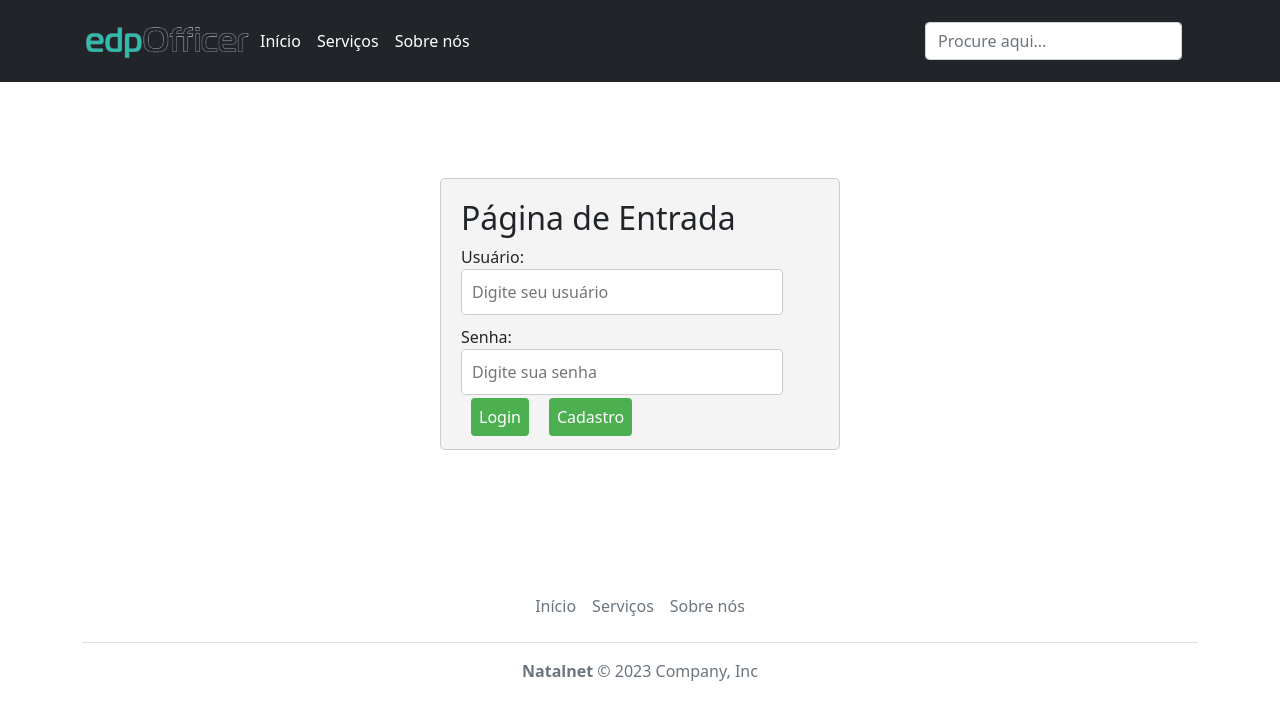
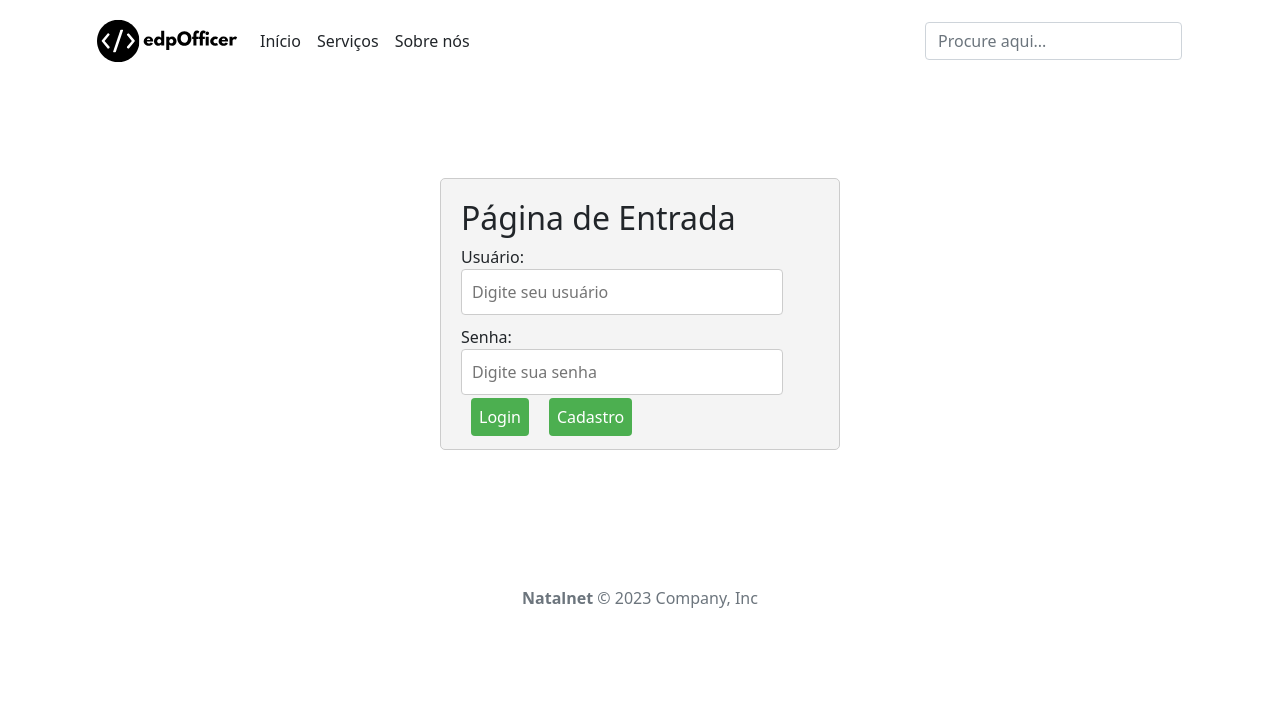
Before and after one commit to Natalnet/edpofficer, a Next.js app: page / in a window 1280 px wide. Shown: the top 720 px of the page. Built offline with nearby package versions, Linux system fonts and the light colour scheme.

Commit message:
new style and logo add

```diff
--- a/src/components/Footer.js
+++ b/src/components/Footer.js
@@ -1,11 +1,13 @@
-import styles from '../styles/Footer.module.css'
+import Link from "next/link";
 
-export default function Footer() {
-  return (
-    <footer className={styles.footer}>
-      <div>
-        <span>Natalnet</span> &copy; 2023
-      </div>
-    </footer>
-  )
-}
+const Footer_teste = () => {
+    return (
+        <div className="container">
+            <footer className="py-3 my-4">
+                <p className="text-center text-muted"><strong>Natalnet</strong> © 2023 Company, Inc</p>
+            </footer>
+        </div>
+    );
+};
+
+export default Footer_teste;
--- a/src/components/Footer_teste.js
+++ /dev/null
@@ -1,30 +0,0 @@
-import Link from "next/link";
-
-const Footer_teste = () => {
-    return (
-        <div className="container">
-            <footer className="py-3 my-4">
-                <ul className="nav justify-content-center border-bottom pb-3 mb-3">
-                    <li className="nav-item">
-                        <Link href="/" className="nav-link px-2 text-muted">
-                            Início
-                        </Link>
-                    </li>
-                    <li className="nav-item">
-                        <Link href="services" className="nav-link px-2 text-muted">
-                            Serviços
-                        </Link>
-                    </li>
-                    <li className="nav-item">
-                        <Link href="about" className="nav-link px-2 text-muted">
-                            Sobre nós
-                        </Link>
-                    </li>
-                </ul>
-                <p className="text-center text-muted"><strong>Natalnet</strong> © 2023 Company, Inc</p>
-            </footer>
-        </div>
-    );
-};
-
-export default Footer_teste;
--- a/src/components/Layout.js
+++ b/src/components/Layout.js
@@ -3,9 +3,6 @@ import Navbar from "./Navbar";
 import Footer from "./Footer";
 import Head from "next/head";
 import Script from "next/script";
-
-import Navbar_teste from "./Navbar_teste";
-import Footer_teste from "./Footer_teste";
 
 const inter = Inter({ subsets: ["latin"] });
 
@@ -21,13 +18,13 @@ export default function Layout({ children }) {
           integrity="sha384-giJF6kkoqNQ00vy+HMDP7azOuL0xtbfIcaT9wjKHr8RbDVddVHyTfAAsrekwKmP1"
           crossOrigin="anonymous"
         />
-        <title>EdpOffice</title>
+        <title>EdpOfficer</title>
       </Head>
       {/* <Navbar/> */}
-      <Navbar_teste/>
+      <Navbar />
       <main className="main-container">{children}</main>
       {/* <Footer/> */}
-      <Footer_teste />
+      <Footer />
       <Script
         src="https://cdn.jsdelivr.net/npm/bootstrap@5.0.0-beta1/dist/js/bootstrap.bundle.min.js"
         integrity="sha384-ygbV9kiqUc6oa4msXn9868pTtWMgiQaeYH7/t7LECLbyPA2x65Kgf80OJFdroafW"
--- a/src/components/Navbar.js
+++ b/src/components/Navbar.js
@@ -1,33 +1,54 @@
-import Link from "next/link";
 import styles from "../styles/Navbar.module.css";
 import Image from "next/image";
+import Link from "next/link";
 
-export default function Navbar() {
+const Navbar_teste = () => {
   return (
-    <>
-      <div className={styles.main}>
+    <header className="p-3 bg-white text-white">
+      <div className="container">
+        <div className="d-flex flex-wrap align-items-center justify-content-center justify-content-lg-start">
+          <Link
+            href="/"
+            className="d-flex align-items-center mb-2 mb-lg-0 text-white text-decoration-none"
+          >
             <Image
               className={styles.logo}
-          src="/images/project-logo.png"
+              src="/images/newlogoNavbar.svg"
               alt="Logo"
               width="170"
               height="50"
             />
-        <ul className={styles.link_items}>
-          <Link href="/">
-            <li>Início</li>
           </Link>
-          <Link href="register">
-            <li>Cadastro</li>
+
+          <ul className="nav col-12 col-lg-auto me-lg-auto mb-2 justify-content-center mb-md-0 link_items">
+            <li>
+              <Link href="/" className="nav-link px-2 text-dark">
+                Início
               </Link>
-          <Link href="services">
-            <li>Serviços</li>
+            </li>
+            <li>
+              <Link href="services" className="nav-link px-2 text-dark">
+                Serviços
               </Link>
-          <Link href="about">
-            <li>Sobre nós</li>
+            </li>
+            <li>
+              <Link href="about" className="nav-link px-2 text-dark">
+                Sobre nós
               </Link>
+            </li>
           </ul>
+
+          <form className="col-12 col-lg-auto mb-3 mb-lg-0 me-lg-3">
+            <input
+              type="search"
+              className="form-control form-control-dark"
+              placeholder="Procure aqui..."
+              aria-label="Search"
+            />
+          </form>
         </div>
-    </>
+      </div>
+    </header>
   );
-}
+};
+export default Navbar_teste;
--- a/src/components/Navbar_teste.js
+++ /dev/null
@@ -1,54 +0,0 @@
-import styles from "../styles/page.module.css";
-import Image from "next/image";
-import Link from "next/link";
-
-const Navbar_teste = () => {
-  return (
-    <header className="p-3 bg-dark text-white">
-      <div className="container">
-        <div className="d-flex flex-wrap align-items-center justify-content-center justify-content-lg-start">
-          <Link
-            href="#"
-            className="d-flex align-items-center mb-2 mb-lg-0 text-white text-decoration-none"
-          >
-            <Image
-              className={styles.logo}
-              src="/images/project-logo.png"
-              alt="Logo"
-              width="170"
-              height="50"
-            />
-          </Link>
-
-          <ul className="nav col-12 col-lg-auto me-lg-auto mb-2 justify-content-center mb-md-0 link_items">
-            <li>
-              <Link href="/" className="nav-link px-2 text-white">
-                Início
-              </Link>
-            </li>
-            <li>
-              <Link href="services" className="nav-link px-2 text-white">
-                Serviços
-              </Link>
-            </li>
-            <li>
-              <Link href="about" className="nav-link px-2 text-white">
-                Sobre nós
-              </Link>
-            </li>
-          </ul>
-
-          <form className="col-12 col-lg-auto mb-3 mb-lg-0 me-lg-3">
-            <input
-              type="search"
-              className="form-control form-control-dark"
-              placeholder="Procure aqui..."
-              aria-label="Search"
-            />
-          </form>
-        </div>
-      </div>
-    </header>
-  );
-};
-export default Navbar_teste;
--- a/src/styles/Navbar.module.css
+++ b/src/styles/Navbar.module.css
@@ -6,13 +6,11 @@
   align-items: center;
   padding: 1em 1.2em;
   margin-bottom: 2em;
-  background-color: rgb(15, 14, 14);
   color: #fff;
 }
 
 .logo {
   display: flex;
-  background-color: rgb(15, 14, 14);
   justify-content: center;
   align-items: center;
 }
```
Also changed, not shown: public/images/newlogoNavbar.svg (added). Lines whose indentation alone changed are shown as unchanged.
